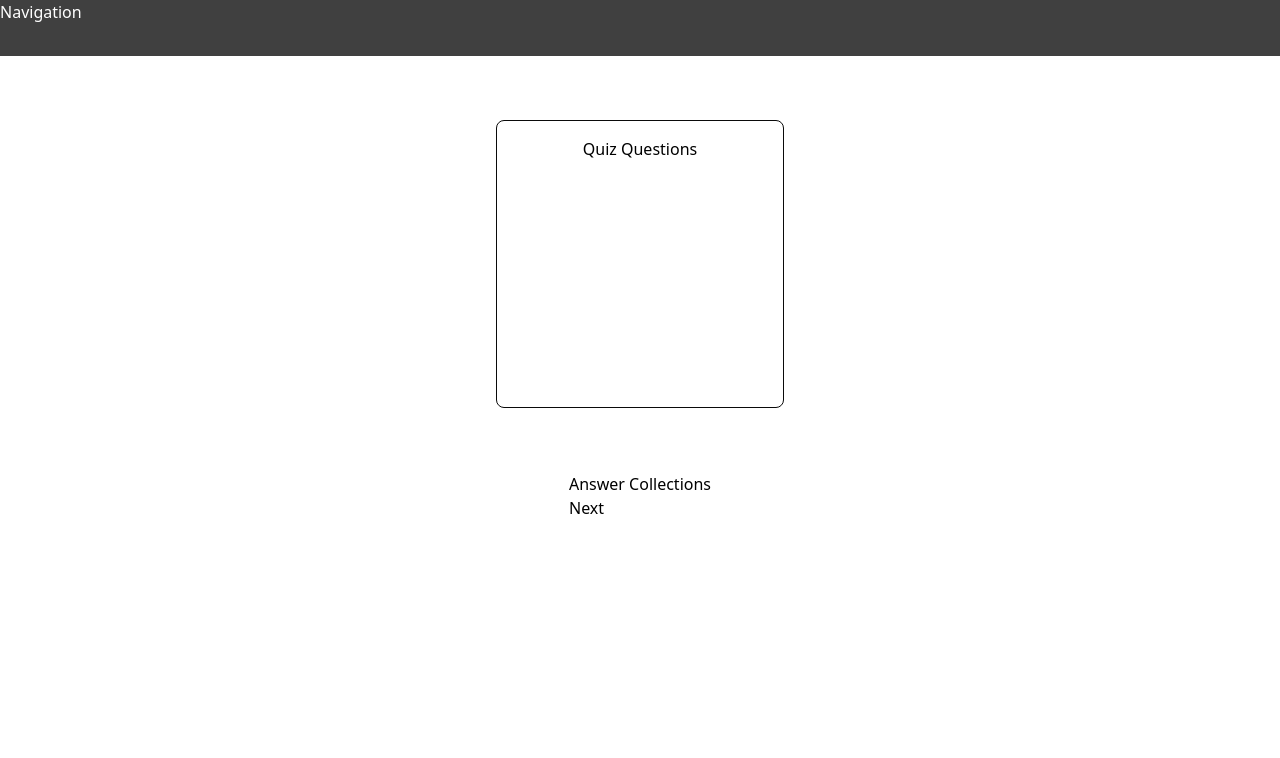
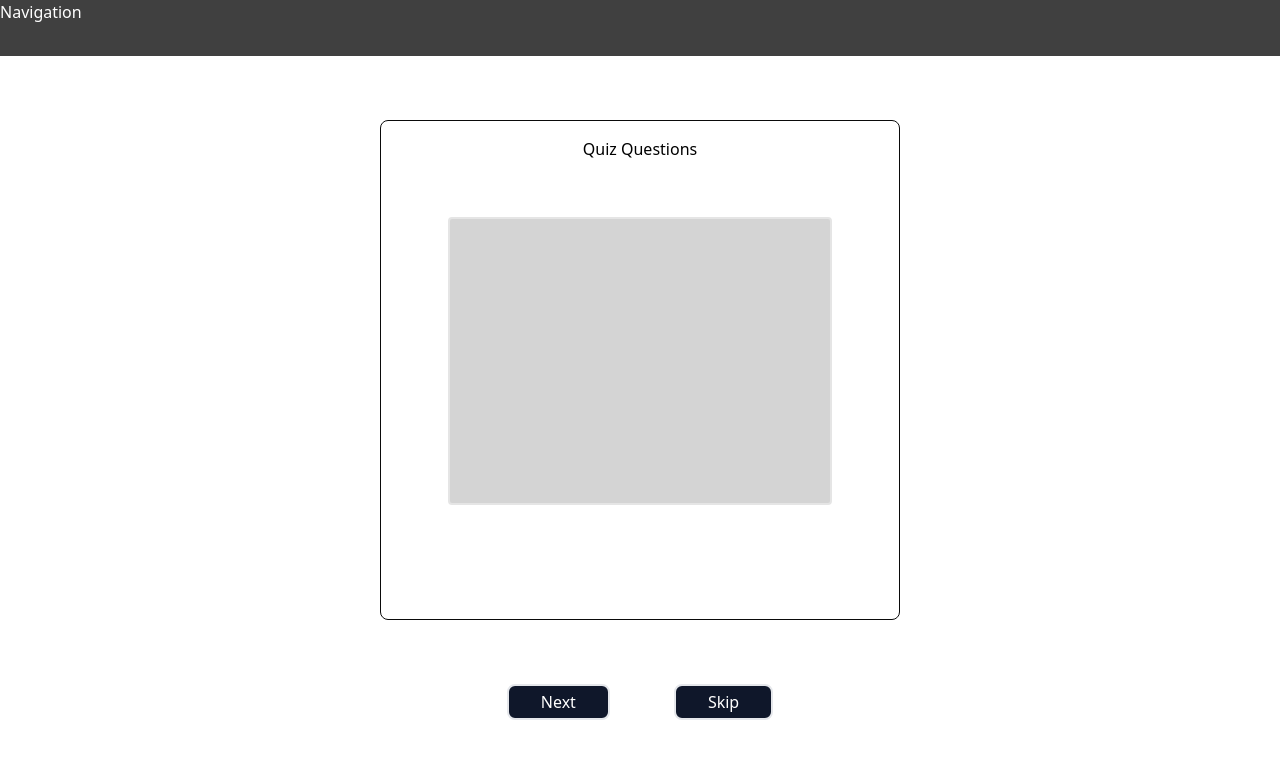
Before and after one commit to JosueSalazaku/quiz-app-typescript, a website built with Vite: page index.html in a window 1280 px wide. Built offline with nearby package versions, Linux system fonts and the light colour scheme.

Commit message:
Update UI

```diff
--- a/index.html
+++ b/index.html
@@ -11,13 +11,14 @@
     <div id="app">
       <main class="h-full w-full gap-16 flex flex-col justify-center items-center">
         <nav class="h-14 w-full bg-neutral-700 text-white">Navigation</nav>
-        <section id="qiestions-display" class="h-72 py-4 w-72 gap-2 flex flex-col justify-start items-center border border-neutral-950 rounded-lg">
+        <section id="qiestions-display" class="h-[500px] py-4 w-[520px] gap-2 flex flex-col justify-start items-center border border-neutral-950 rounded-lg">
           Quiz Questions
+          <div class="mt-12 w-96 h-72 bg-neutral-300 border-neutral-200 rounded border-2"></div>
         </section>
-        <section>Answer Collections
-          <div>
-            <button>Next</button>
-            <button></button>
+        <section>
+          <div class="flex flex-row gap-x-16">
+            <button id="submit-btn" class="bg-slate-900 text-white px-8 py-1 rounded-lg border-2">Next</button>
+            <button id="skip-btn" class="bg-slate-900 text-white px-8 py-1 rounded-lg border-2">Skip</button>
           </div>
         </section>
       </main>
```
